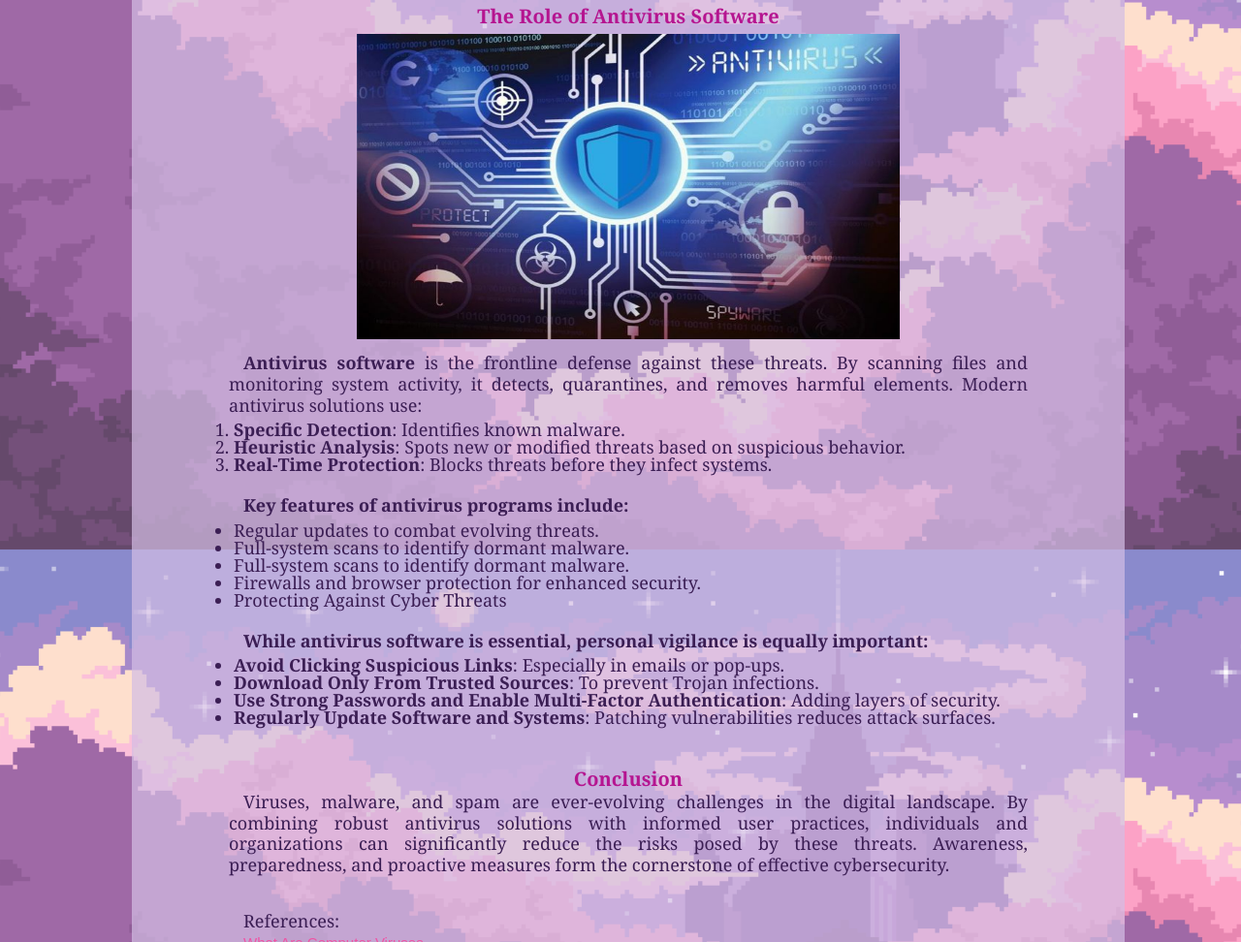
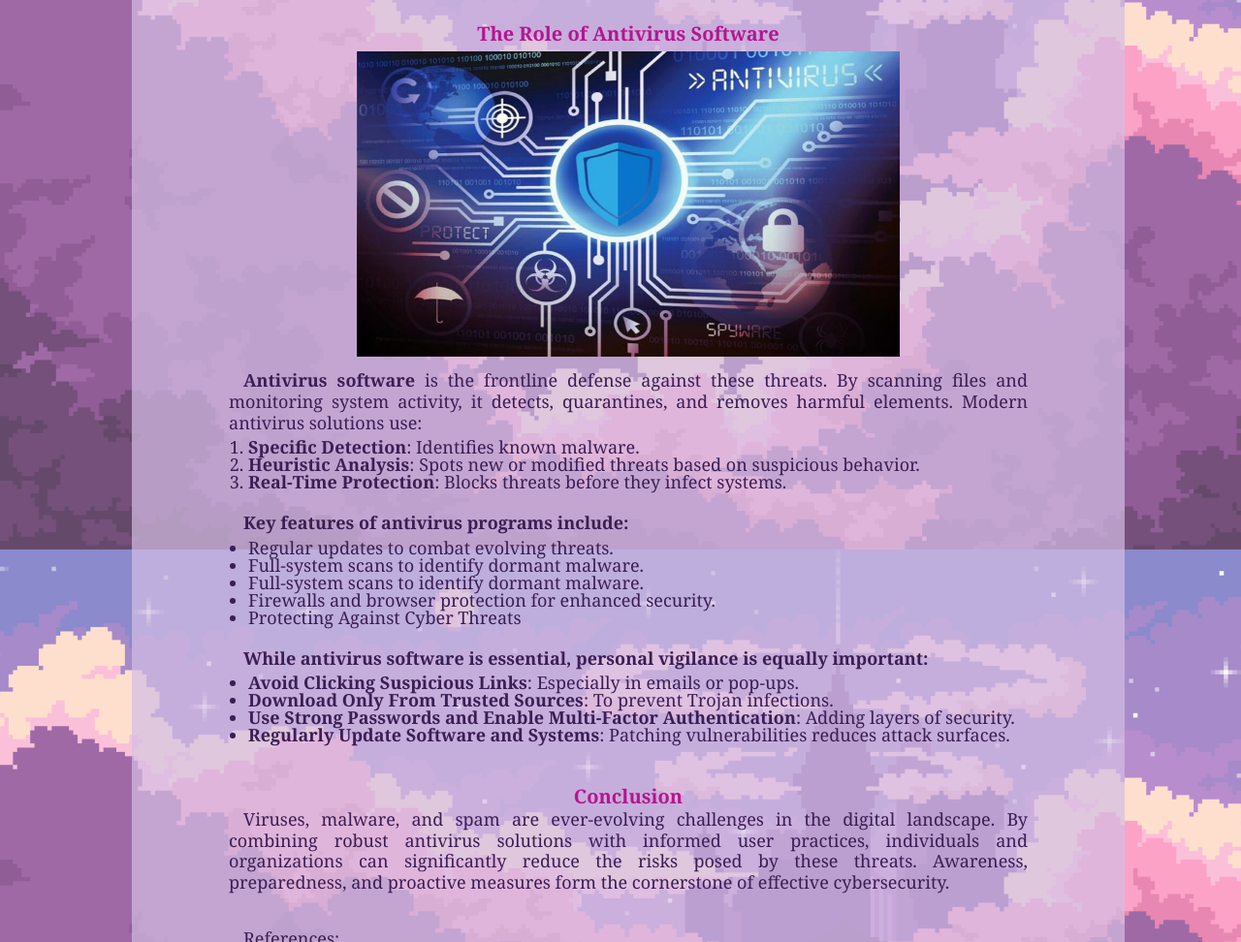
Before and after one commit to E2COMPUTER/jaramillo, a plain HTML site: page blog.html in a window 1280 px wide. Shown: the part 2633-3605 px from the top of the page at 97% size. Drawn offline with Linux system fonts and the light colour scheme.

Commit message:
Update blog.css

```diff
--- a/blog.css
+++ b/blog.css
@@ -156,6 +156,7 @@ ul {
     padding-left: 5px;
     padding-right: 5px;
     margin: 0;
+    margin-left: 15px;
 }
 
 ol {
@@ -169,6 +170,7 @@ ol {
     padding-left: 5px;
     padding-right: 5px;
     margin: 0;
+    margin-left: 15px;
 }
 
 footer {
```
